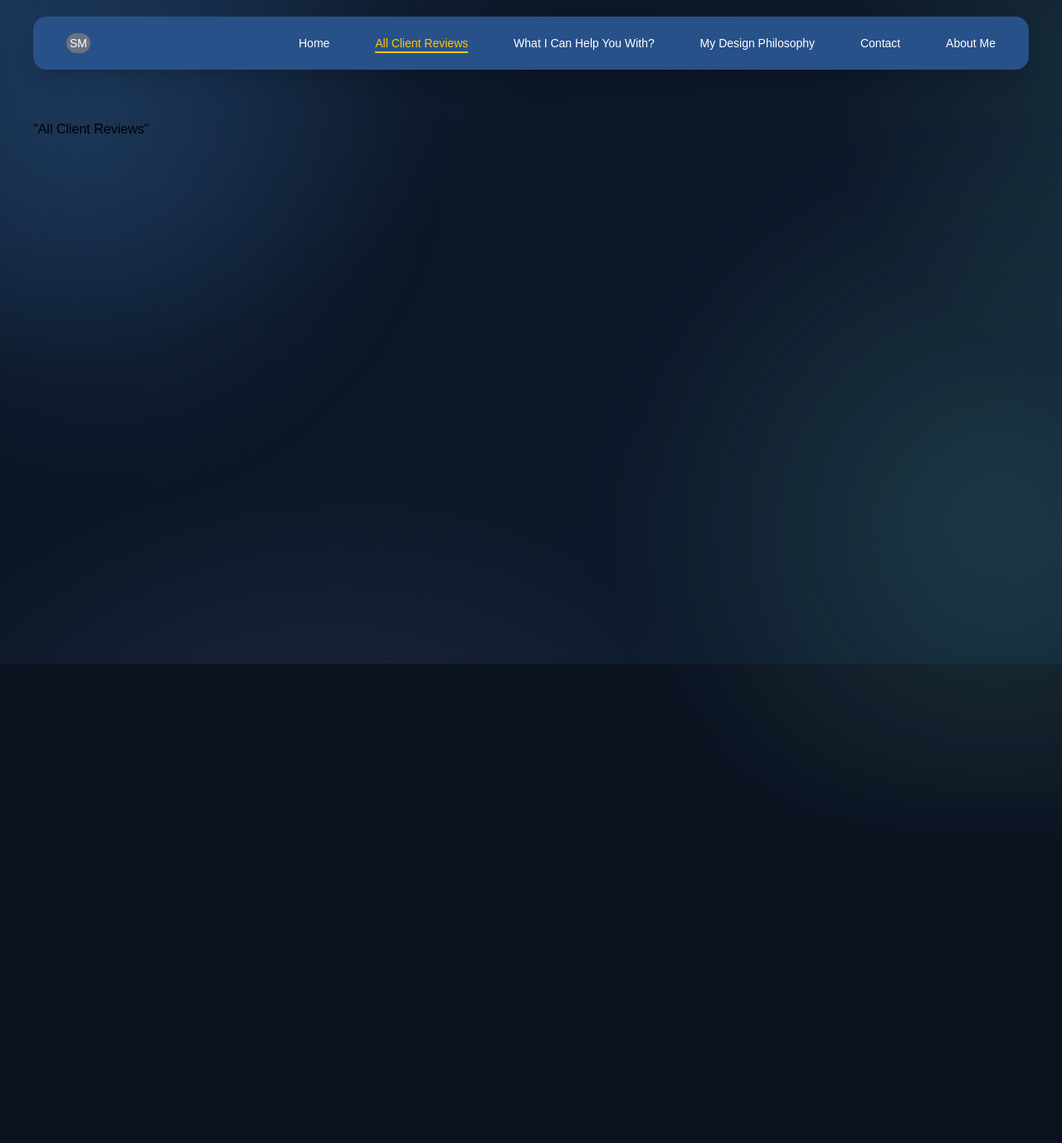
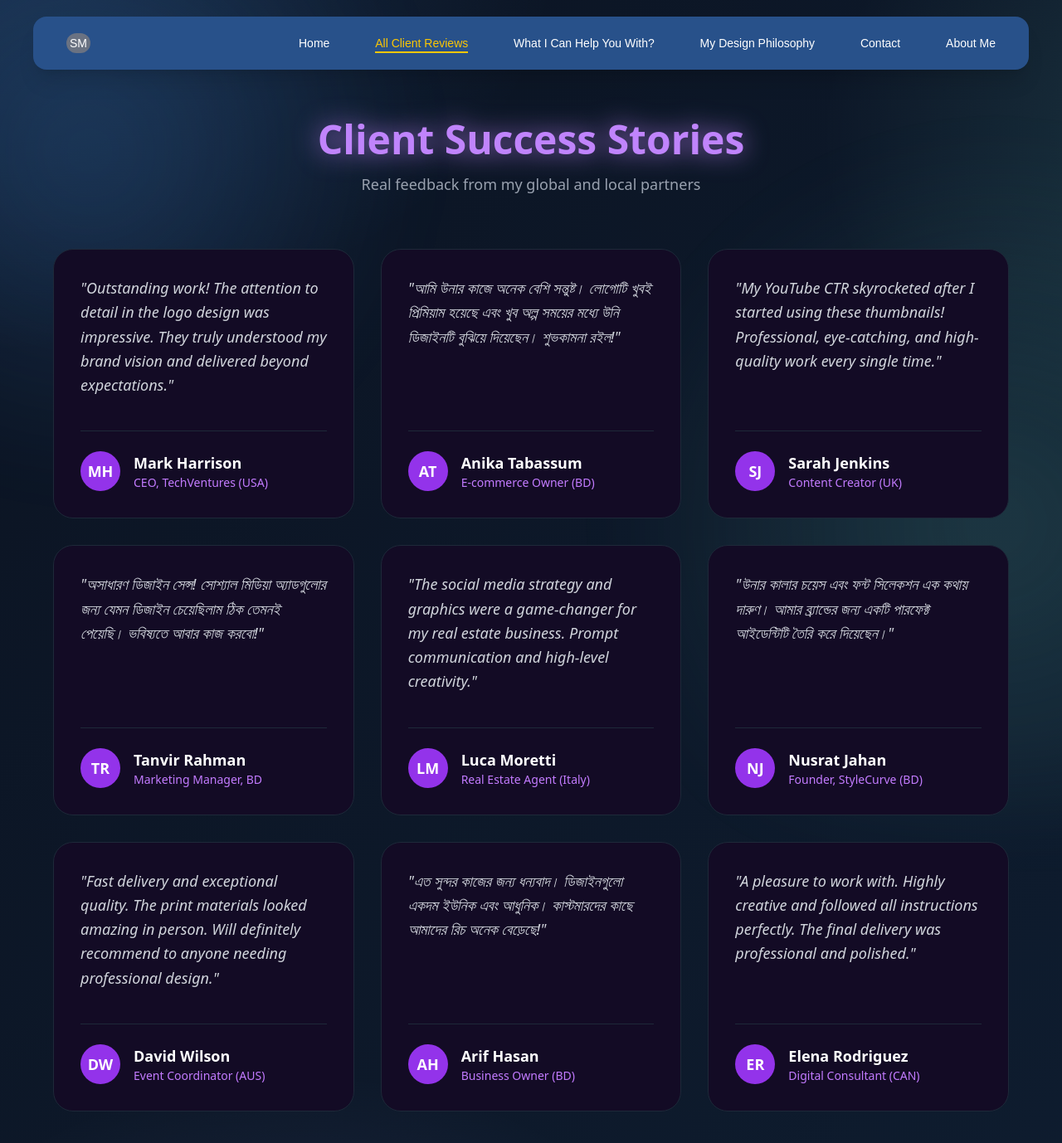
Before and after one commit to nakib360/S-M-Rafid-Ayman-s-Portfolio, a React (Vite) app: page /reviews in a window 1280 px wide. Shown: the whole page at 83% size. Before the commit the page ends 800 px from the top, so only its background shows below. Built offline with nearby package versions, Linux system fonts and the light colour scheme; a web font is replaced by a local one.

Commit message:
adding reviews

```diff
--- /dev/null
+++ b/src/Components/Pages/Reviews.jsx
@@ -0,0 +1,101 @@
+const Reviews = () => {
+    const testimonials = [
+        {
+            quote: "Outstanding work! The attention to detail in the logo design was impressive. They truly understood my brand vision and delivered beyond expectations.",
+            name: "Mark Harrison",
+            role: "CEO, TechVentures (USA)",
+            initials: "MH",
+        },
+        {
+            quote: "আমি উনার কাজে অনেক বেশি সন্তুষ্ট। লোগোটি খুবই প্রিমিয়াম হয়েছে এবং খুব অল্প সময়ের মধ্যে উনি ডিজাইনটি বুঝিয়ে দিয়েছেন। শুভকামনা রইল!",
+            name: "Anika Tabassum",
+            role: "E-commerce Owner (BD)",
+            initials: "AT",
+        },
+        {
+            quote: "My YouTube CTR skyrocketed after I started using these thumbnails! Professional, eye-catching, and high-quality work every single time.",
+            name: "Sarah Jenkins",
+            role: "Content Creator (UK)",
+            initials: "SJ",
+        },
+        {
+            quote: "অসাধারণ ডিজাইন সেন্স! সোশ্যাল মিডিয়া অ্যাডগুলোর জন্য যেমন ডিজাইন চেয়েছিলাম ঠিক তেমনই পেয়েছি। ভবিষ্যতে আবার কাজ করবো!",
+            name: "Tanvir Rahman",
+            role: "Marketing Manager, BD",
+            initials: "TR",
+        },
+        {
+            quote: "The social media strategy and graphics were a game-changer for my real estate business. Prompt communication and high-level creativity.",
+            name: "Luca Moretti",
+            role: "Real Estate Agent (Italy)",
+            initials: "LM",
+        },
+        {
+            quote: "উনার কালার চয়েস এবং ফন্ট সিলেকশন এক কথায় দারুণ। আমার ব্র্যান্ডের জন্য একটি পারফেক্ট আইডেন্টিটি তৈরি করে দিয়েছেন।",
+            name: "Nusrat Jahan",
+            role: "Founder, StyleCurve (BD)",
+            initials: "NJ",
+        },
+        {
+            quote: "Fast delivery and exceptional quality. The print materials looked amazing in person. Will definitely recommend to anyone needing professional design.",
+            name: "David Wilson",
+            role: "Event Coordinator (AUS)",
+            initials: "DW",
+        },
+        {
+            quote: "এত সুন্দর কাজের জন্য ধন্যবাদ। ডিজাইনগুলো একদম ইউনিক এবং আধুনিক। কাস্টমারদের কাছে আমাদের রিচ অনেক বেড়েছে!",
+            name: "Arif Hasan",
+            role: "Business Owner (BD)",
+            initials: "AH",
+        },
+        {
+            quote: "A pleasure to work with. Highly creative and followed all instructions perfectly. The final delivery was professional and polished.",
+            name: "Elena Rodriguez",
+            role: "Digital Consultant (CAN)",
+            initials: "ER",
+        }
+    ];
+
+    return (
+        <div>
+            <div className=" px-6 min-h-screen font-sans">
+                <div className="max-w-7xl mx-auto text-center mb-16">
+                    {/* Glowing Header */}
+                    <h2 className="text-4xl md:text-5xl font-extrabold text-[#c084fc] drop-shadow-[0_0_15px_rgba(192,132,252,0.8)] mb-4">
+                        Client Success Stories
+                    </h2>
+                    <p className="text-gray-400 text-lg">
+                        Real feedback from my global and local partners
+                    </p>
+                </div>
+
+                <div className="max-w-7xl mx-auto grid grid-cols-1 md:grid-cols-3 gap-8">
+                    {testimonials.map((client, index) => (
+                        <div
+                            key={index}
+                            className="bg-[#130b25] border border-gray-800 rounded-3xl p-8 flex flex-col justify-between hover:border-purple-500/50 transition-all duration-300"
+                        >
+                            <div className="mb-10">
+                                <p className="text-gray-300 italic text-lg leading-relaxed">
+                                    "{client.quote}"
+                                </p>
+                            </div>
+
+                            <div className="border-t border-gray-800 pt-6 flex items-center gap-4">
+                                <div className="w-12 h-12 rounded-full bg-[#9333ea] flex items-center justify-center text-white font-bold text-lg shrink-0">
+                                    {client.initials}
+                                </div>
+                                <div className="text-left">
+                                    <h4 className="text-white font-semibold text-lg">{client.name}</h4>
+                                    <p className="text-purple-400 text-sm font-medium">{client.role}</p>
+                                </div>
+                            </div>
+                        </div>
+                    ))}
+                </div>
+            </div>
+        </div>
+    );
+};
+
+export default Reviews;
--- a/src/Router/Router.jsx
+++ b/src/Router/Router.jsx
@@ -1,6 +1,7 @@
 import { createBrowserRouter } from "react-router";
 import Main from "../Components/Main";
 import Home from "../Components/Pages/Home";
+import Reviews from "../Components/Pages/Reviews";
 
 const router = createBrowserRouter([
     {
@@ -13,7 +14,7 @@ const router = createBrowserRouter([
             },
             {
                 path: "/reviews",
-                element: <p>"All Client Reviews"</p>,
+                element: <Reviews/>,
             },
             {
                 path: "/help",
```
